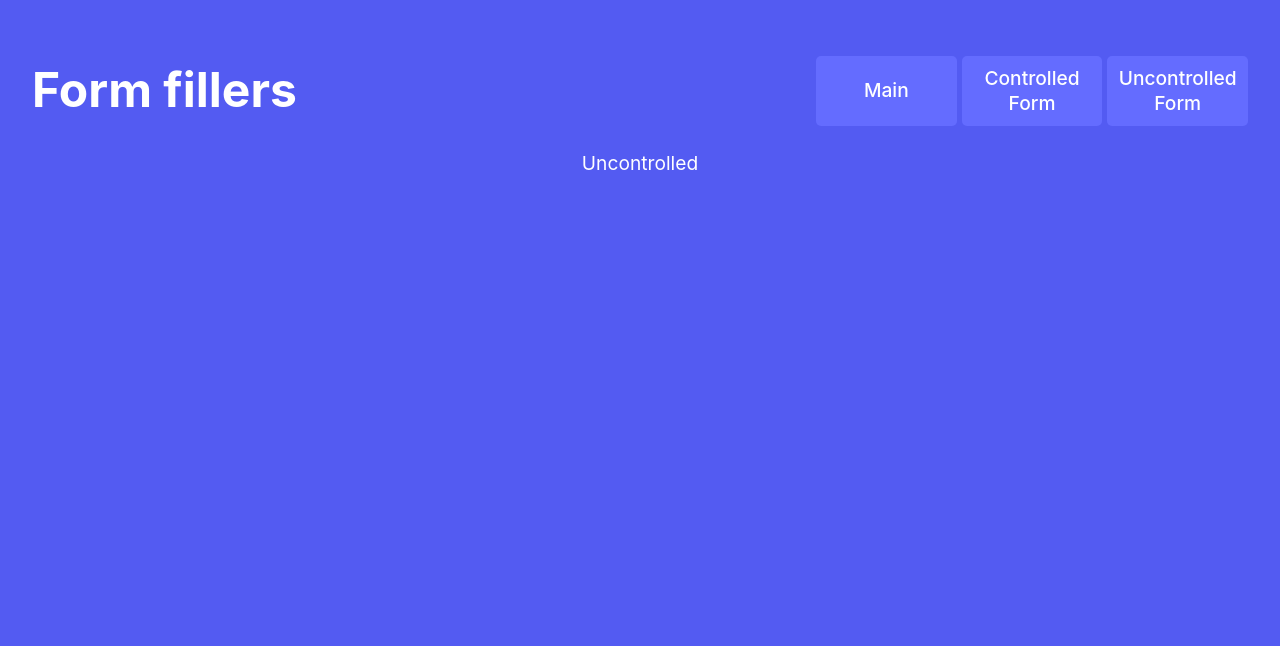
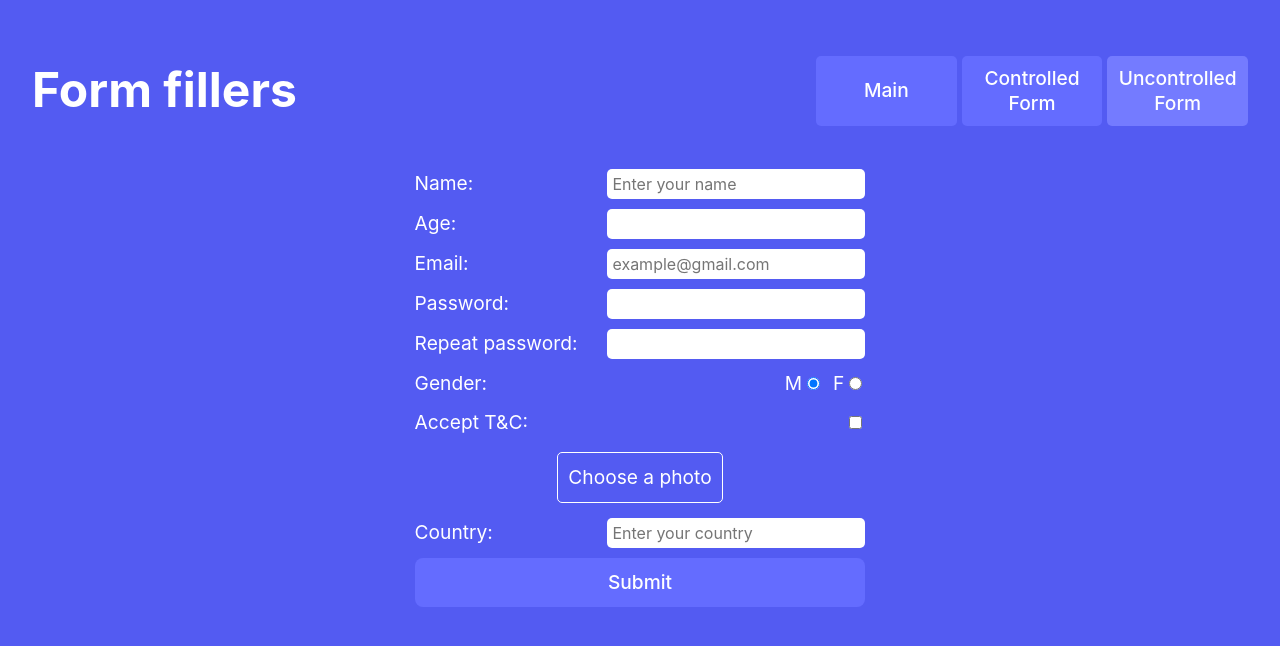
Before and after one commit to BiarezKseniya/React-tasks, a React (Vite) app in the folder react-ts/: page /uncontrolled-form in a window 1280 px wide. Shown: the top 646 px of the page. Built offline with nearby package versions, Linux system fonts and the light colour scheme.

Commit message:
feat: add form layout

```diff
--- a/react-ts/src/components/UncontrolledForm.tsx
+++ /dev/null
@@ -1,5 +0,0 @@
-const UncontrolledForm = () => {
-  return <div>Uncontrolled</div>;
-};
-
-export default UncontrolledForm;
--- /dev/null
+++ b/react-ts/src/components/forms/Form.css
@@ -0,0 +1,38 @@
+.form {
+  display: grid;
+  max-width: 550px;
+  gap: 10px;
+  margin-top: 20px;
+}
+
+.form__field {
+  display: flex;
+  justify-content: space-between;
+  gap: 30px;
+}
+
+.form__options {
+  display: flex;
+  gap: 10px;
+}
+
+.form__image-input {
+  display: none;
+}
+
+.form__field:has(.form__image-input) {
+  justify-self: center;
+}
+
+.form__image-label {
+  margin: 5px 0;
+  padding: 10px;
+  border: 1px solid var(--contrast-color);
+  border-radius: 5px;
+  cursor: pointer;
+  transition: 0.3s;
+}
+
+.form__image-label:hover {
+  background-color: var(--secondary-color);
+}
--- /dev/null
+++ b/react-ts/src/components/forms/UncontrolledForm.tsx
@@ -0,0 +1,69 @@
+import Input from '../inputs/Input';
+import RadioButton from '../inputs/RadioButton';
+import './Form.css';
+
+interface formData {
+  id: string;
+  label: string;
+  type: string;
+  name: string;
+  placeholder?: string;
+}
+
+const formData = [
+  {
+    id: 'name',
+    label: 'Name:',
+    type: 'text',
+    name: 'name',
+    placeholder: 'Enter your name',
+  },
+  { id: 'age', label: 'Age:', type: 'number', name: 'age' },
+  {
+    id: 'email',
+    label: 'Email:',
+    type: 'email',
+    name: 'email',
+    placeholder: 'example@gmail.com',
+  },
+  { id: 'password1', label: 'Password:', type: 'password', name: 'password' },
+  {
+    id: 'password2',
+    label: 'Repeat password:',
+    type: 'password',
+    name: 'password',
+  },
+  {
+    id: 'gender',
+    label: 'Gender:',
+    type: 'radio',
+    name: 'gender',
+    options: ['M', 'F'],
+  },
+  { id: 't&c', label: 'Accept T&C:', type: 'checkbox', name: 't&c' },
+  { id: 'photo', label: 'Choose a photo', type: 'file', name: 'photo' },
+  {
+    id: 'country',
+    label: 'Country:',
+    type: 'text',
+    name: 'country',
+    placeholder: 'Enter your country',
+  },
+];
+
+const UncontrolledForm = () => {
+  return (
+    <form className="form">
+      {formData.map((field) => {
+        if (field.type === 'radio') {
+          return <RadioButton key={field.id} {...field} />;
+        } else {
+          return <Input key={field.id} {...field} />;
+        }
+      })}
+      <button>Submit</button>
+    </form>
+  );
+};
+
+export default UncontrolledForm;
--- a/react-ts/src/components/header/Header.tsx
+++ b/react-ts/src/components/header/Header.tsx
@@ -1,4 +1,4 @@
-import { Link } from 'react-router-dom';
+import { NavLink } from 'react-router-dom';
 import './Header.css';
 
 const Header = () => {
@@ -6,9 +6,9 @@ const Header = () => {
     <header className="header">
       <h1>Form fillers</h1>
       <nav className="header__nav">
-        <Link to="/">Main</Link>
-        <Link to="/controlled-form">Controlled Form</Link>
-        <Link to="/uncontrolled-form">Uncontrolled Form</Link>
+        <NavLink to="/">Main</NavLink>
+        <NavLink to="/controlled-form">Controlled Form</NavLink>
+        <NavLink to="/uncontrolled-form">Uncontrolled Form</NavLink>
       </nav>
     </header>
   );
--- /dev/null
+++ b/react-ts/src/components/inputs/Input.tsx
@@ -0,0 +1,26 @@
+interface InputProps {
+  label: string;
+  type: string;
+  name: string;
+  placeholder?: string;
+}
+
+const Input = ({ label, type, name, ...rest }: InputProps) => {
+  const isImageInput = type === 'file';
+  return (
+    <div className="form__field">
+      <label htmlFor={name} className={isImageInput ? 'form__image-label' : ''}>
+        {label}
+      </label>
+      <input
+        type={type}
+        id={name}
+        name={name}
+        {...rest}
+        className={isImageInput ? 'form__image-input' : ''}
+      />
+    </div>
+  );
+};
+
+export default Input;
--- /dev/null
+++ b/react-ts/src/components/inputs/RadioButton.tsx
@@ -0,0 +1,33 @@
+interface RadioButtonProps {
+  label: string;
+  type: string;
+  name: string;
+  options?: string[];
+}
+
+const RadioButton = ({ label, type, name, options }: RadioButtonProps) => {
+  return (
+    <div className="form__field">
+      <label>{label}</label>
+      <div className="form__options">
+        {options?.map((option, i) => {
+          const id = name + i;
+          return (
+            <div key={id}>
+              <label htmlFor={id}>{option}</label>
+              <input
+                id={id}
+                type={type}
+                name={name}
+                value={option}
+                defaultChecked={i === 0}
+              />
+            </div>
+          );
+        })}
+      </div>
+    </div>
+  );
+};
+
+export default RadioButton;
--- a/react-ts/src/index.css
+++ b/react-ts/src/index.css
@@ -16,6 +16,11 @@ body {
   margin: 0;
 }
 
+main {
+  display: flex;
+  justify-content: center;
+}
+
 a {
   display: inline-block;
   font-weight: 500;
@@ -28,7 +33,12 @@ a {
   line-height: 1.3;
   transition: 0.3s;
 }
+
 a:hover {
+  background-color: var(--hover-color);
+}
+
+a.active {
   background-color: var(--hover-color);
 }
 
@@ -37,31 +47,34 @@ h1 {
   line-height: 1.1;
 }
 
-/* button {
+input {
+  padding: 5px;
+  font-family: inherit;
+  font-size: 1rem;
+  border-radius: 5px;
+  border: none;
+}
+
+button {
   border-radius: 8px;
   border: 1px solid transparent;
   padding: 0.6em 1.2em;
   font-size: 1em;
   font-weight: 500;
   font-family: inherit;
-  background-color: #1a1a1a;
+  background-color: var(--secondary-color);
+  color: var(--contrast-color);
   cursor: pointer;
-  transition: border-color 0.25s;
+  transition: 0.3s;
 }
+
 button:hover {
-  border-color: #646cff;
+  background-color: var(--hover-color);
 }
+
 button:focus,
-button:focus-visible {
-  outline: 4px auto -webkit-focus-ring-color;
-} */
-
-/* @media (prefers-color-scheme: light) {
-  :root {
-    color: #213547;
-    background-color: #ffffff;
-  }
-  button {
-    background-color: #f9f9f9;
-  }
-} */
+button:focus-visible,
+input:focus,
+input:focus-visible {
+  outline: 2px auto var(--hover-color);
+}
--- a/react-ts/src/main.tsx
+++ b/react-ts/src/main.tsx
@@ -2,8 +2,8 @@ import React from 'react';
 import ReactDOM from 'react-dom/client';
 import App from './App';
 import './index.css';
-import ControlledForm from './components/ControlledForm';
-import UncontrolledForm from './components/UncontrolledForm';
+import ControlledForm from './components/forms/ControlledForm';
+import UncontrolledForm from './components/forms/UncontrolledForm';
 import { RouterProvider, createBrowserRouter } from 'react-router-dom';
 
 const router = createBrowserRouter([
```
Also changed, not shown: react-ts/src/components/forms/ControlledForm.tsx (renamed from react-ts/src/components/ControlledForm.tsx).
